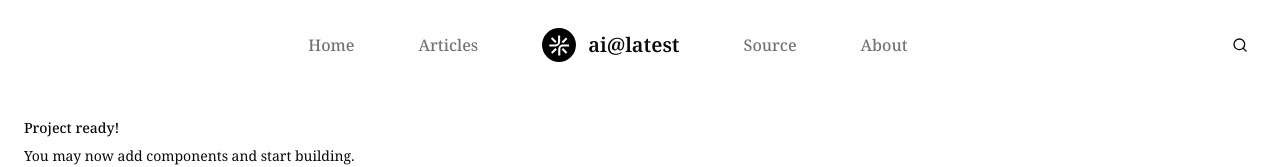
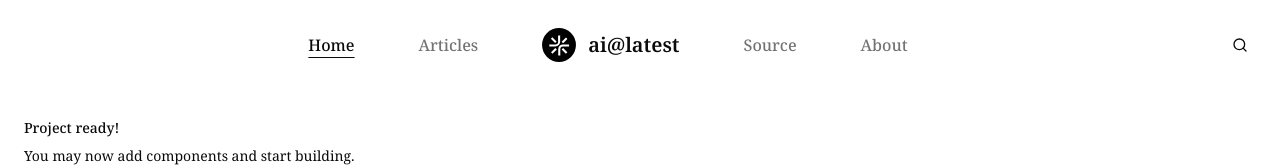
Before and after one commit to hiimstevejin/ai-news-latest, a Next.js app: page / in a window 1280 px wide. Shown: the top 167 px of the page. Built offline with nearby package versions, Linux system fonts and the light colour scheme.

Commit message:
feat: highlight nav by current pathname

```diff
--- a/app/layout.tsx
+++ b/app/layout.tsx
@@ -20,19 +20,19 @@ const fontMono = Geist_Mono({
 const navigationData = [
   {
     title: "Home",
-    href: "#",
+    href: "/",
   },
   {
     title: "Articles",
-    href: "#",
+    href: "/articles",
   },
   {
     title: "Source",
-    href: "#",
+    href: "/source",
   },
   {
     title: "About",
-    href: "#",
+    href: "/about",
   },
 ]
 
--- a/components/navbar/navbar-component.tsx
+++ b/components/navbar/navbar-component.tsx
@@ -1,4 +1,7 @@
+"use client"
+
 import { MenuIcon, SearchIcon } from "lucide-react"
+import { usePathname } from "next/navigation"
 
 import { Button } from "@/components/ui/button"
 import {
@@ -11,6 +14,7 @@ import {
 
 import Logo from "@/components/navbar/logo"
 import Link from "next/link"
+import { cn } from "@/lib/utils"
 
 type NavigationItem = {
   title: string
@@ -18,8 +22,18 @@ type NavigationItem = {
 }[]
 
 const Navbar = ({ navigationData }: { navigationData: NavigationItem }) => {
+  const pathname = usePathname()
   const leftItems = navigationData.slice(0, 2)
   const rightItems = navigationData.slice(2)
+
+  const isActiveLink = (href: string) => {
+    if (href === "/") {
+      return pathname === "/"
+    }
+
+    return pathname === href || pathname.startsWith(`${href}/`)
+  }
+
   return (
     <header className="sticky top-0 z-50 bg-background">
       <div className="mx-auto flex max-w-7xl items-center justify-between gap-8 px-4 py-7 sm:px-6">
@@ -28,7 +42,11 @@ const Navbar = ({ navigationData }: { navigationData: NavigationItem }) => {
             <Link
               key={item.title}
               href={item.href}
-              className="hover:text-primary max-md:hidden"
+              className={cn(
+                "hover:text-primary max-md:hidden",
+                isActiveLink(item.href) &&
+                  "text-foreground underline underline-offset-6"
+              )}
             >
               {item.title}
             </Link>
@@ -40,7 +58,11 @@ const Navbar = ({ navigationData }: { navigationData: NavigationItem }) => {
             <Link
               key={item.title}
               href={item.href}
-              className="hover:text-primary max-md:hidden"
+              className={cn(
+                "hover:text-primary max-md:hidden",
+                isActiveLink(item.href) &&
+                  "text-foreground underline underline-offset-6"
+              )}
             >
               {item.title}
             </Link>
@@ -63,7 +85,16 @@ const Navbar = ({ navigationData }: { navigationData: NavigationItem }) => {
               <DropdownMenuGroup>
                 {navigationData.map((item, index) => (
                   <DropdownMenuItem key={index}>
-                    <Link href={item.href}>{item.title}</Link>
+                    <Link
+                      href={item.href}
+                      className={cn(
+                        "w-full",
+                        isActiveLink(item.href) &&
+                          "text-foreground underline underline-offset-4"
+                      )}
+                    >
+                      {item.title}
+                    </Link>
                   </DropdownMenuItem>
                 ))}
               </DropdownMenuGroup>
```
